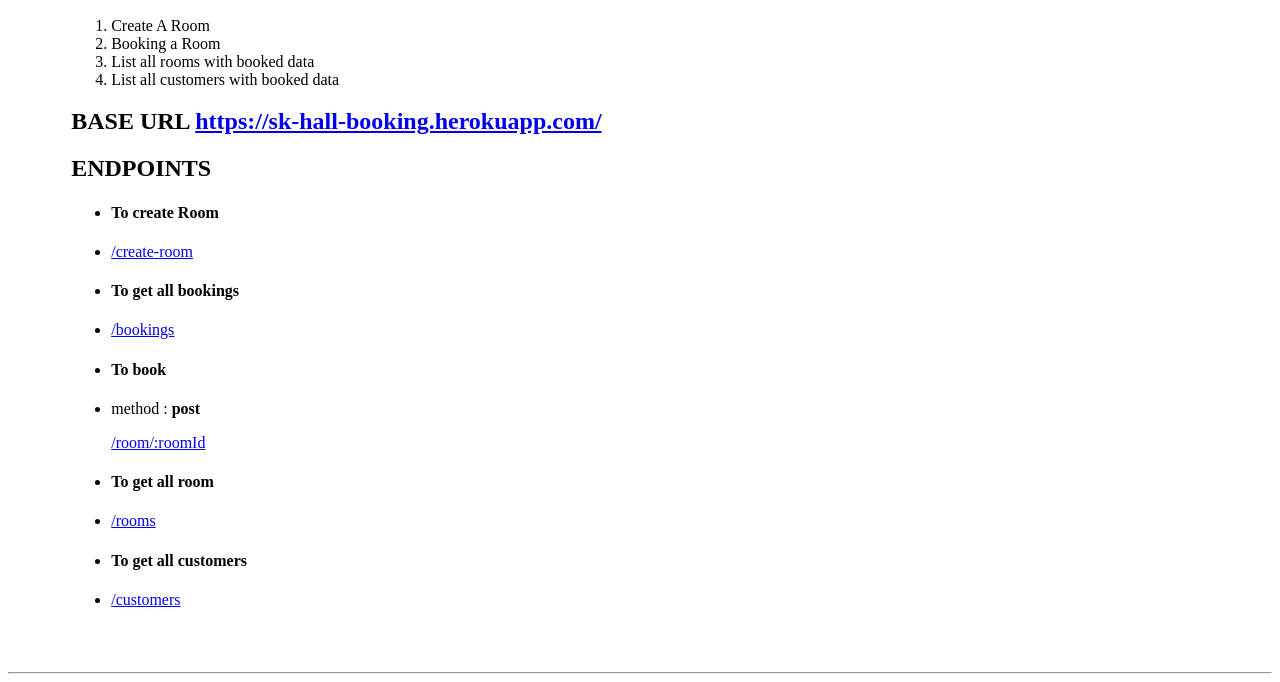
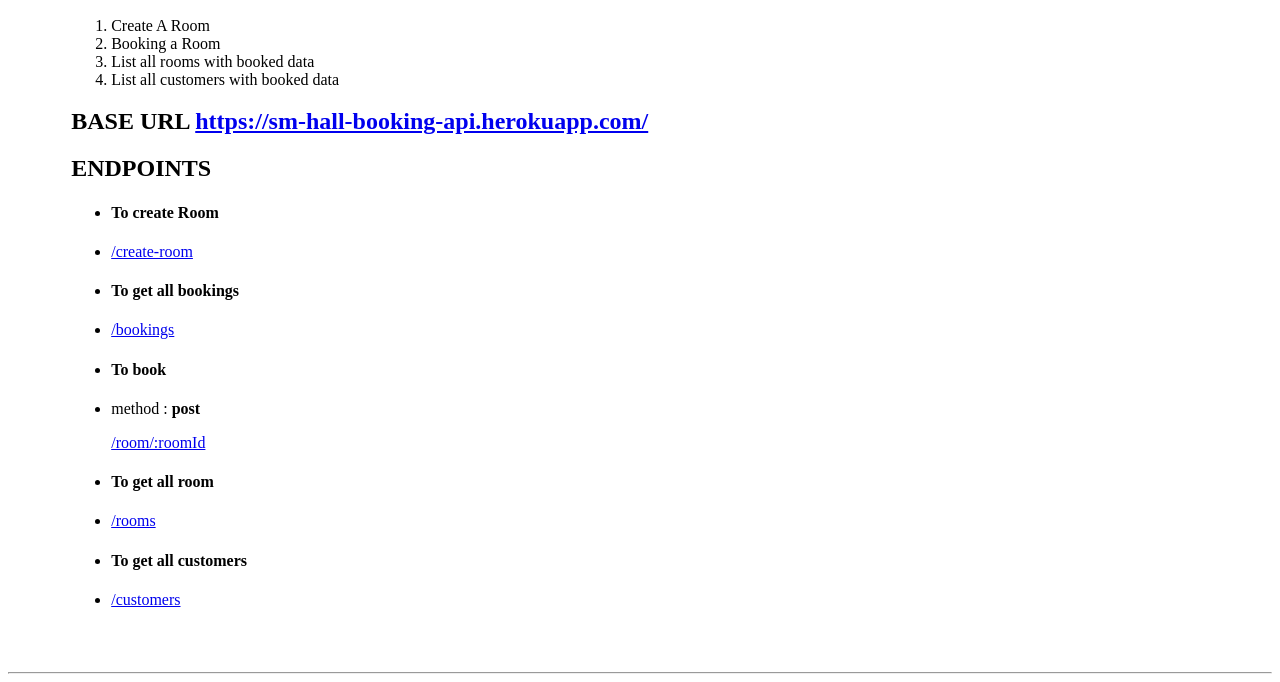
Before and after one commit to Sanjeevkumar-woks/hall-booking-api, a website: page index.html in a window 1280 px wide. Shown: the part 152-834 px from the top of the page. Drawn offline with Linux system fonts and the light colour scheme.

Commit message:
Update index.html

```diff
--- a/index.html
+++ b/index.html
@@ -23,7 +23,7 @@
             <li>List all customers with booked data</li>
         </ol>
 
-        <h2>BASE URL <a href="https://sk-hall-booking.herokuapp.com/">https://sk-hall-booking.herokuapp.com/</a></h2>
+        <h2>BASE URL <a href="https://sk-hall-booking.herokuapp.com/">https://sm-hall-booking-api.herokuapp.com/</a></h2>
         <h2>ENDPOINTS</h2>
         <ul>
             <li>
```
